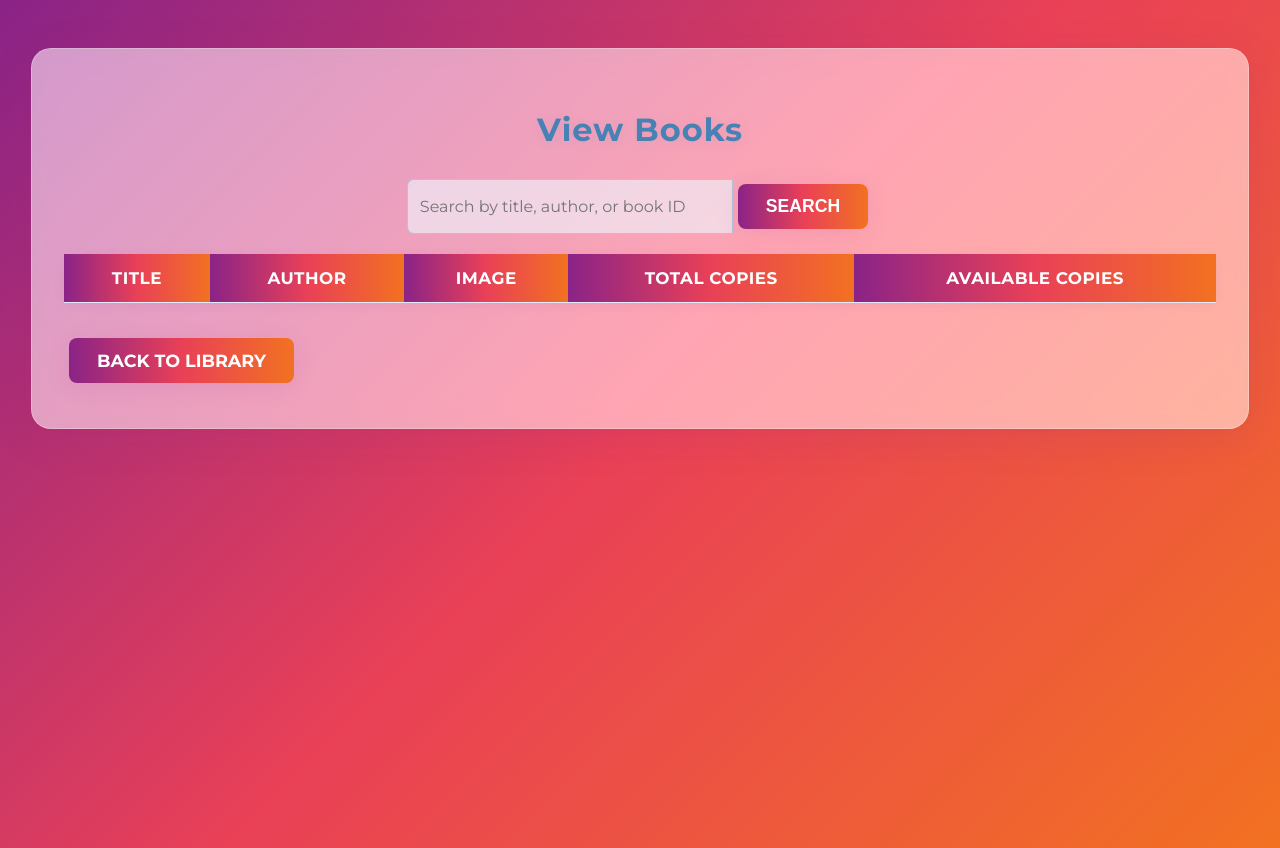
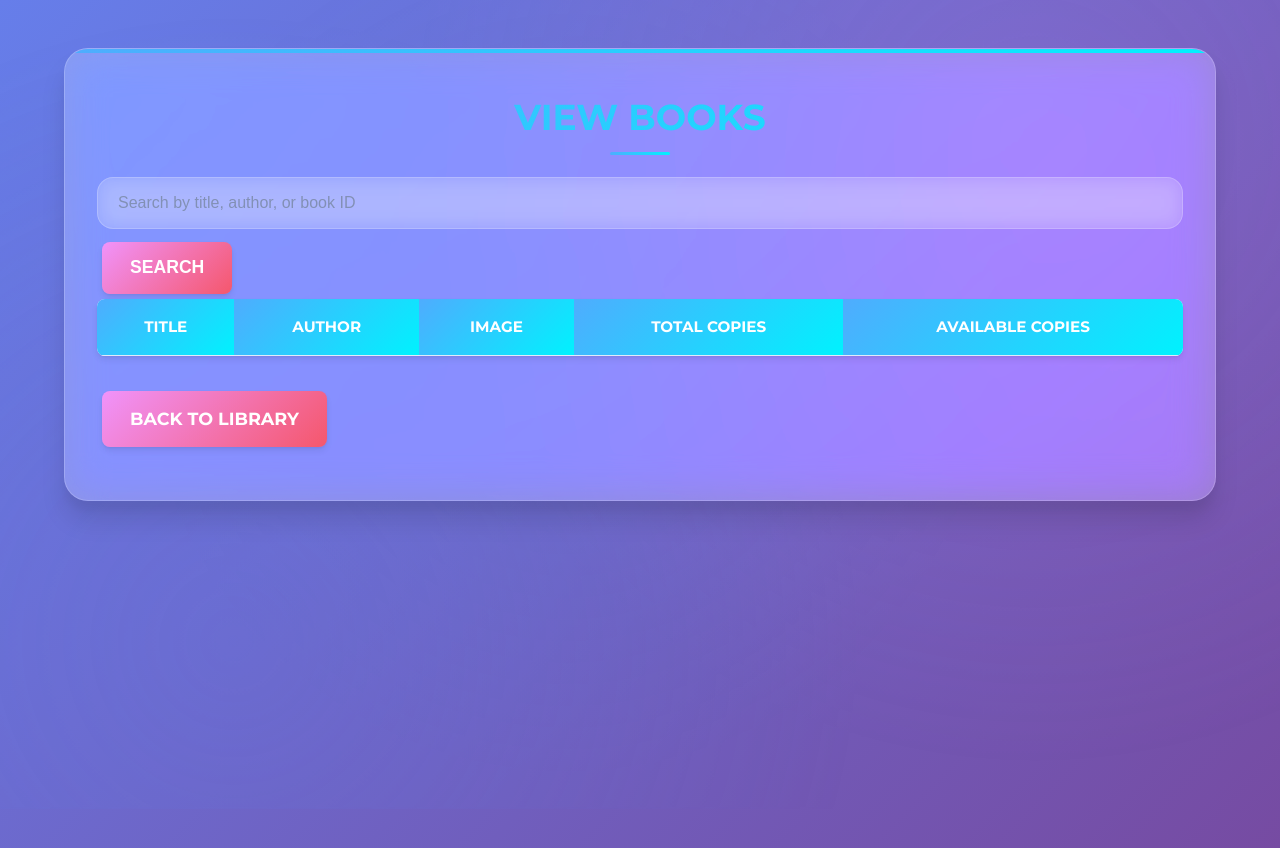
Before and after one commit to vidved123/MyLibrary, a Python web app: template templates/view_books.html in a window 1280 px wide. Run offline with Jinja, Linux system fonts and the light colour scheme; the template is opened without the code that fills it, so the values that code supplies are empty.

Commit message:
Update ViewBooks.css

```diff
--- a/static/css/ViewBooks.css
+++ b/static/css/ViewBooks.css
@@ -1,313 +1,426 @@
 @import url('https://fonts.googleapis.com/css2?family=Montserrat:wght@400;700&display=swap');
+
+:root {
+  --primary-gradient: linear-gradient(135deg, #667eea 0%, #764ba2 100%);
+  --secondary-gradient: linear-gradient(135deg, #f093fb 0%, #f5576c 100%);
+  --accent-gradient: linear-gradient(135deg, #4facfe 0%, #00f2fe 100%);
+  --success-gradient: linear-gradient(135deg, #43e97b 0%, #38f9d7 100%);
+  --error-gradient: linear-gradient(135deg, #fa709a 0%, #fee140 100%);
+  --glass-bg: rgba(255, 255, 255, 0.25);
+  --glass-border: rgba(255, 255, 255, 0.18);
+  --text-primary: #1a202c;
+  --text-secondary: #4a5568;
+  --text-muted: #718096;
+  --shadow-sm: 0 1px 3px rgba(0,0,0,0.12), 0 1px 2px rgba(0,0,0,0.24);
+  --shadow-md: 0 4px 6px rgba(0,0,0,0.07), 0 1px 3px rgba(0,0,0,0.06);
+  --shadow-lg: 0 10px 15px rgba(0,0,0,0.1), 0 4px 6px rgba(0,0,0,0.05);
+  --shadow-xl: 0 20px 25px rgba(0,0,0,0.1), 0 10px 10px rgba(0,0,0,0.04);
+  --border-radius: 16px;
+  --border-radius-sm: 8px;
+  --border-radius-lg: 24px;
+  --transition: all 0.3s cubic-bezier(0.4, 0, 0.2, 1);
+  --transition-fast: all 0.15s cubic-bezier(0.4, 0, 0.2, 1);
+}
+
+/* Reset */
+* { box-sizing: border-box; margin: 0; padding: 0; }
 
 body {
   font-family: 'Montserrat', 'Segoe UI', Tahoma, Geneva, Verdana, sans-serif;
-    background: linear-gradient(135deg, #8a2387 0%, #e94057 50%, #f27121 100%);
-    color: #333;
+  background: var(--primary-gradient);
+  color: var(--text-primary);
   min-height: 100vh;
   animation: fadeInBody 1s ease;
+  padding: 0;
   margin: 0;
-    padding: 0;
+  position: relative;
+  overflow-x: hidden;
+  line-height: 1.6;
 }
 
-@keyframes fadeInBody {
-    from { opacity: 0; }
-    to { opacity: 1; }
+body::before {
+  content: '';
+  position: fixed;
+  top: 0; left: 0; width: 100vw; height: 100vh;
+  z-index: -1;
+  background:
+    radial-gradient(circle at 20% 80%, rgba(102,126,234,0.18) 0%, transparent 50%),
+    radial-gradient(circle at 80% 20%, rgba(240,147,251,0.13) 0%, transparent 50%),
+    radial-gradient(circle at 45% 45%, rgba(79,172,254,0.08) 0%, transparent 50%);
+  animation: backgroundShift 20s ease-in-out infinite;
 }
 
+@keyframes fadeInBody { from { opacity: 0; } to { opacity: 1; } }
+@keyframes backgroundShift {
+  0%, 100% { transform: translate(0,0) scale(1);}
+  25% { transform: translate(-10px,-10px) scale(1.05);}
+  50% { transform: translate(10px,-5px) scale(1.02);}
+  75% { transform: translate(-5px,10px) scale(1.03);}
+}
+
+/* Container */
 .container {
   width: 90%;
   max-width: 1200px;
   margin: 48px auto;
-    background: rgba(255, 255, 255, 0.55);
+  background: var(--glass-bg);
   padding: 40px 32px;
-    border-radius: 20px;
-    box-shadow: 0 8px 40px rgba(138, 35, 135, 0.13), 0 1.5px 4px rgba(233, 64, 87, 0.07);
-    backdrop-filter: blur(12px) saturate(120%);
-    border: 1.5px solid rgba(255,255,255,0.25);
-    animation: fadeInUp 1s 0.2s both;
+  border-radius: var(--border-radius-lg);
+  box-shadow: var(--shadow-xl);
+  border: 1.5px solid var(--glass-border);
+  backdrop-filter: blur(20px) saturate(180%);
+  animation: fadeInUp 1s cubic-bezier(0.4, 0, 0.2, 1);
+  overflow: auto;
+  position: relative;
+  transition: var(--transition);
 }
+.container::before {
+  content: '';
+  position: absolute;
+  top: 0; left: 0; right: 0;
+  height: 4px;
+  background: var(--accent-gradient);
+  border-radius: var(--border-radius-lg) var(--border-radius-lg) 0 0;
+}
+.container:hover {
+  transform: translateY(-4px);
+  box-shadow: 0 25px 50px rgba(0,0,0,0.15);
+}
+@keyframes fadeInUp { from { opacity: 0; transform: translateY(60px) scale(0.95);} to { opacity: 1; transform: translateY(0) scale(1);} }
 
-@keyframes fadeInUp {
-    from { opacity: 0; transform: translateY(40px); }
-    to { opacity: 1; transform: translateY(0); }
-}
-
+/* Heading */
 h1 {
   text-align: center;
   margin-bottom: 30px;
-    color: #4682b4;
-    font-size: 2em;
-    font-weight: 700;
-    letter-spacing: 1px;
-    text-shadow: 1px 2px 12px rgba(70, 130, 180, 0.10);
-    animation: fadeInDown 1s 0.3s both;
+  font-size: 2.25rem;
+  font-weight: 800;
+  background: var(--accent-gradient);
+  -webkit-background-clip: text;
+  -webkit-text-fill-color: transparent;
+  background-clip: text;
+  animation: fadeInDown 0.8s 0.2s both;
+  position: relative;
+  text-transform: uppercase;
+}
+h1::after {
+  content: '';
+  position: absolute;
+  bottom: -8px;
+  left: 50%;
+  transform: translateX(-50%);
+  width: 60px;
+  height: 3px;
+  background: var(--accent-gradient);
+  border-radius: 2px;
+}
+@keyframes fadeInDown { from { opacity: 0; transform: translateY(-20px);} to { opacity: 1; transform: translateY(0);} }
+
+/* Form/Labels for search, filter, etc. */
+.form-group { margin-bottom: 22px; position: relative; }
+.form-group label {
+  display: block;
+  margin-bottom: 8px;
+  font-size: 0.95rem;
+  color: var(--text-primary);
+  font-weight: 600;
+  letter-spacing: 0.5px;
+  transition: var(--transition);
+}
+input[type="text"], input[type="password"], input[type="email"], input[type="tel"], select {
+  width: 100%;
+  padding: 16px 20px;
+  border: 1px solid rgba(255,255,255,0.2);
+  border-radius: var(--border-radius);
+  font-size: 1rem;
+  background: rgba(255,255,255,0.1);
+  backdrop-filter: blur(10px);
+  color: var(--text-primary);
+  font-weight: 500;
+  outline: none;
+  transition: var(--transition);
+  margin-bottom: 8px;
+}
+input[type="text"]:focus, input[type="password"]:focus, input[type="email"]:focus, input[type="tel"]:focus, select:focus {
+  border-color: var(--accent-gradient);
+  background: rgba(255,255,255,0.15);
+  box-shadow: 0 0 0 3px rgba(79,172,254,0.1);
+  transform: translateY(-1px);
+}
+input::placeholder, select::placeholder {
+  color: var(--text-muted);
+  opacity: 0.7;
 }
 
-@keyframes fadeInDown {
-    from { opacity: 0; transform: translateY(-30px); }
-    to { opacity: 1; transform: translateY(0); }
+/* .suggestions for autocomplete */
+.suggestions {
+  border: 1px solid var(--glass-border);
+  border-top: none;
+  max-height: 150px;
+  overflow-y: auto;
+  position: absolute;
+  background: var(--glass-bg);
+  width: 100%;
+  z-index: 1000;
+  top: 100%;
+  left: 0;
+  box-shadow: var(--shadow-lg);
+  border-radius: 0 0 var(--border-radius) var(--border-radius);
+}
+.suggestion-item {
+  padding: 12px 20px;
+  cursor: pointer;
+  transition: var(--transition-fast);
+  color: var(--text-primary);
+  border-bottom: 1px solid rgba(255,255,255,0.1);
+}
+.suggestion-item:last-child { border-bottom: none; }
+.suggestion-item:hover {
+  background: rgba(255,255,255,0.1);
+  transform: translateX(4px);
 }
 
-/* Search Form */
-.search-form {
-    display: flex;
-    justify-content: center;
-    margin-bottom: 20px;
-}
-
-.search-form input[type="text"] {
-    padding: 12px;
-    font-size: 16px;
-    width: 300px;
-    border: 1.5px solid #b0c4de;
-    border-radius: 7px 0 0 7px;
-    outline: none;
-    background: rgba(240, 248, 255, 0.6);
-    transition: border-color 0.3s, box-shadow 0.3s, background 0.3s;
-    font-family: inherit;
-}
-
-.search-form input[type="text"]:focus {
-    border-color: #4682b4;
-    background: #fff;
-    box-shadow: 0 0 0 2px #b0c4de33;
-}
-
-.search-form button {
-    padding: 12px 24px;
-    font-size: 16px;
-    background: linear-gradient(90deg, #8a2387 0%, #e94057 50%, #f27121 100%);
-    color: white;
-    border: none;
-    border-radius: 0 7px 7px 0;
-    cursor: pointer;
-    font-weight: 600;
-    box-shadow: 0 4px 24px rgba(70, 130, 180, 0.10);
-    transition: background 0.3s, transform 0.3s, box-shadow 0.3s;
-    outline: none;
-    text-transform: uppercase;
-}
-
-.search-form button:hover {
-    background: linear-gradient(90deg, #f27121 0%, #e94057 50%, #8a2387 100%);
-    box-shadow: 0 8px 32px rgba(70, 130, 180, 0.18);
-    transform: translateY(-2px) scale(1.03);
-}
-
-/* Table styling */
+/* Table */
 table {
   width: 100%;
   border-collapse: collapse;
   margin-bottom: 30px;
-    background: rgba(250,250,250,0.85);
-    border-radius: 12px;
-    box-shadow: 0 2px 12px rgba(138, 35, 135, 0.07);
-    animation: fadeIn 1s 0.5s both;
+  background: rgba(250,250,250,0.90);
+  border-radius: var(--border-radius-sm);
+  box-shadow: var(--shadow-md);
+  animation: fadeIn 0.8s 0.4s both;
+  overflow: hidden;
 }
-
-@keyframes fadeIn {
-    from { opacity: 0; }
-    to { opacity: 1; }
-}
-
+@keyframes fadeIn { from { opacity: 0; } to { opacity: 1; } }
 th, td {
-    padding: 14px 18px;
+  padding: 16px;
   text-align: center;
   border-bottom: 1px solid #e0eafc;
   text-transform: uppercase;
+  font-size: 0.95rem;
 }
-
-table th {
-    background: linear-gradient(90deg, #8a2387 0%, #e94057 50%, #f27121 100%);
+th {
+  background: var(--accent-gradient);
   color: #fff;
-    font-weight: bold;
-    font-size: 1.05em;
-    letter-spacing: 0.5px;
+  font-weight: 700;
 }
-
 table img {
   max-width: 100px;
   height: auto;
-    border-radius: 7px;
+  border-radius: var(--border-radius-sm);
 }
-
 tr:hover td {
   background: #e0eafc;
   transition: background 0.3s;
 }
+tr:nth-child(even) td { background: #f9f9f9; }
 
 /* Buttons */
-button, .search-form button, a.back-button {
-    padding: 12px 28px;
+button, .button, .back-button {
+  padding: 14px 28px;
   font-size: 1.1em;
   margin: 5px;
-    border-radius: 8px;
+  border-radius: var(--border-radius-sm);
   text-decoration: none;
   cursor: pointer;
   display: inline-block;
-    font-weight: 600;
-    box-shadow: 0 4px 24px rgba(138, 35, 135, 0.10);
-    transition: background 0.3s, transform 0.3s, box-shadow 0.3s;
+  font-weight: 700;
+  box-shadow: var(--shadow-md);
+  background: var(--secondary-gradient);
+  color: white;
+  border: none;
   outline: none;
-    border: none;
   text-transform: uppercase;
-    background: linear-gradient(90deg, #8a2387 0%, #e94057 50%, #f27121 100%);
-    color: white;
+  transition: background 0.3s, box-shadow 0.3s, transform 0.3s;
+  position: relative;
+  overflow: hidden;
+  min-height: 52px;
+}
+button::before, .button::before, .back-button::before {
+  content: '';
+  position: absolute;
+  top: 0; left: -100%; width: 100%; height: 100%;
+  background: linear-gradient(90deg, transparent, rgba(255,255,255,0.2), transparent);
+  transition: var(--transition);
+}
+button:hover::before, .button:hover::before, .back-button:hover::before {
+  left: 100%;
+}
+button:hover, .button:hover, .back-button:hover {
+  background: var(--accent-gradient);
+  box-shadow: var(--shadow-lg);
+  transform: translateY(-2px) scale(1.02);
+}
+.delete-button {
+  background: linear-gradient(90deg, #dc3545 0%, #ff758c 100%);
+  color: #fff;
+}
+.delete-button:hover {
+  background: linear-gradient(90deg, #c82333 0%, #ff758c 100%);
+}
+.register-button {
+  background: var(--success-gradient);
+}
+.register-button:hover {
+  background: linear-gradient(135deg, #059669 0%, #10b981 100%);
 }
 
-button:hover, .search-form button:hover, a.back-button:hover {
-    background: linear-gradient(90deg, #f27121 0%, #e94057 50%, #8a2387 100%);
-    box-shadow: 0 8px 32px rgba(242, 113, 33, 0.18);
-    transform: translateY(-2px) scale(1.03);
+/* Utility - Button Group */
+.button-group {
+  display: flex;
+  flex-direction: column;
+  gap: 12px;
+  width: 100%;
+  margin-top: 24px;
+}
+.button-group button,
+.button-group .register-button {
+  width: 100%;
+  margin-top: 0;
+  border-radius: var(--border-radius-sm);
+  font-size: 1rem;
+  font-weight: 600;
+  box-sizing: border-box;
+  min-height: 52px;
 }
 
-.delete-button {
-    background: linear-gradient(90deg, #dc3545 0%, #ff758c 100%);
-    color: white;
+/* .message and .flashes */
+.message {
+  text-align: center;
+  margin-top: 16px;
+  color: #dc2626;
+  font-weight: 600;
+  letter-spacing: 0.5px;
+  animation: slideInDown 0.6s ease-out;
+  padding: 12px 16px;
+  background: linear-gradient(135deg, rgba(239,68,68,0.1) 0%, rgba(220,38,38,0.1) 100%);
+  border: 1px solid rgba(239,68,68,0.2);
+  border-radius: var(--border-radius-sm);
+  position: relative;
+  overflow: hidden;
 }
+.message::before {
+  content: '';
+  position: absolute;
+  left: 0; top: 0; bottom: 0; width: 4px;
+  background: var(--error-gradient);
+  border-radius: 2px;
+}
+@keyframes slideInDown { from { opacity: 0; transform: translateY(-10px);} to { opacity: 1; transform: translateY(0);}}
 
-.delete-button:hover {
-    background: linear-gradient(90deg, #c82333 0%, #ff758c 100%);
-    box-shadow: 0 8px 32px rgba(220, 53, 69, 0.18);
-    transform: translateY(-2px) scale(1.03);
+.flash-messages .success {
+  background: #d4edda;
+  color: #155724;
+  padding: 12px;
+  border-radius: var(--border-radius-sm);
+  margin-bottom: 10px;
 }
-
-.back-button {
-    background: linear-gradient(90deg, #6c757d 0%, #b0c4de 100%);
-    color: white;
+.flash-messages .error,
+.flash-messages .danger {
+  background: #f8d7da;
+  color: #721c24;
+  padding: 12px;
+  border-radius: var(--border-radius-sm);
+  margin-bottom: 10px;
 }
-
-.back-button:hover {
-    background: linear-gradient(90deg, #5a6268 0%, #b0c4de 100%);
-    box-shadow: 0 8px 32px rgba(70, 130, 180, 0.18);
-    transform: translateY(-2px) scale(1.03);
-}
-
-/* Flash messages */
-.flash-messages .success {
-    background-color: #d4edda;
-    color: #155724;
-    padding: 10px;
-    border-radius: 5px;
+.flash-messages .warning {
+  background: #fff3cd;
+  color: #856404;
+  padding: 12px;
+  border-radius: var(--border-radius-sm);
   margin-bottom: 10px;
 }
 
-.flash-messages .error,
-.flash-messages .danger {
-    background-color: #f8d7da;
-    color: #721c24;
-    padding: 10px;
-    border-radius: 5px;
-    margin-bottom: 10px;
+/* Loading state */
+.loading {
+  position: relative;
+  pointer-events: none;
+}
+.loading::after {
+  content: '';
+  position: absolute;
+  top: 50%; left: 50%;
+  width: 20px; height: 20px;
+  margin: -10px 0 0 -10px;
+  border: 2px solid rgba(255,255,255,0.3);
+  border-top: 2px solid #fff;
+  border-radius: 50%;
+  animation: spin 1s linear infinite;
+}
+@keyframes spin { 0% {transform: rotate(0);} 100% {transform: rotate(360deg);} }
+
+/* Empty state */
+.empty-state {
+  text-align: center;
+  padding: 48px 24px;
+  color: var(--text-secondary);
+}
+.empty-state h3 {
+  font-size: 1.5rem;
+  margin-bottom: 16px;
+  color: var(--text-primary);
+}
+.empty-state p {
+  font-size: 1rem;
+  margin-bottom: 24px;
 }
 
-.flash-messages .warning {
-    background-color: #fff3cd;
-    color: #856404;
-    padding: 10px;
-    border-radius: 5px;
-    margin-bottom: 10px;
+/* Custom Scrollbar */
+::-webkit-scrollbar { width: 8px; background: #e0eafc; }
+::-webkit-scrollbar-thumb { background: var(--accent-gradient); border-radius: 8px; }
+::-webkit-scrollbar-corner { background: transparent; }
+
+/* Focus Management */
+*:focus-visible {
+  outline: 2px solid #667eea;
+  outline-offset: 2px;
 }
 
-/* Modal overlay */
-.modal {
-    position: fixed;
-    top: 0; left: 0;
-    width: 100%; height: 100%;
-    display: none;
-    justify-content: center;
-    align-items: center;
-    background: rgba(0, 0, 0, 0.6);
-    z-index: 999;
+/* Responsive Design */
+@media (max-width: 1024px) {
+  .container { padding: 32px 20px; }
+  h1 { font-size: 2rem; }
+}
+@media (max-width: 768px) {
+  h1 { font-size: 1.5rem; }
+  .container { padding: 20px 12px; }
+  table { font-size: 0.9rem; }
+  th, td { padding: 10px; }
+  .button, button, .back-button { font-size: 1em; padding: 10px 12px; }
+  .form-group label { font-size: 0.9rem; }
+  input, select { padding: 12px 12px; font-size: 0.95rem; }
+}
+@media (max-width: 480px) {
+  .container { padding: 12px 2px; }
+  h1 { font-size: 1.15rem;}
+  th, td { font-size: 0.85em;}
+  .button, button, .back-button { font-size: 0.95em; padding: 8px 8px; }
+  .message { font-size: 0.85rem; padding: 10px 10px; }
+  .form-group label { font-size: 0.85rem; }
 }
 
-/* Modal content box */
-.modal-content {
-    background: rgba(255,255,255,0.95);
-    padding: 30px;
-    border-radius: 12px;
-    width: 90%;
-    max-width: 400px;
-    text-align: center;
-    box-shadow: 0 6px 20px rgba(70, 130, 180, 0.13);
+/* Print Styles */
+@media print {
+  body { background: white; color: black;}
+  .container { box-shadow: none; border: 1px solid #ccc; background: white;}
+  button, .back-button, .button { display: none;}
+  .message, .flash-messages { display: none;}
 }
 
-/* Modal buttons */
-.modal-content button {
-    margin: 10px;
-    padding: 12px 28px;
-    border: none;
-    border-radius: 30px;
-    font-size: 1.1em;
-    font-weight: bold;
-    cursor: pointer;
-    transition: background 0.3s, transform 0.3s, box-shadow 0.3s;
-    outline: none;
-    box-shadow: 0 4px 24px rgba(70, 130, 180, 0.10);
+/* High Contrast Mode */
+@media (prefers-contrast: high) {
+  :root { --glass-bg: rgba(255,255,255,0.95); --glass-border: rgba(0,0,0,0.3); }
+  .container, table, th, td { background: white; color: black;}
+  input, select { background: white; border: 1px solid #000; color: black;}
+  .suggestions { background: white; border: 1px solid #000;}
+  .suggestion-item { color: black;}
+  th { background: #fff; color: #000;}
 }
 
-/* Specific button styles */
-.modal-content button:nth-child(1) {
-    background: linear-gradient(90deg, #ffc107 0%, #ffe082 100%);
-    color: #212529;
-}
-.modal-content button:nth-child(1):hover {
-    background: linear-gradient(90deg, #e0a800 0%, #ffe082 100%);
-}
-
-.modal-content button:nth-child(2) {
-    background: linear-gradient(90deg, #dc3545 0%, #ff758c 100%);
-    color: #fff;
-}
-.modal-content button:nth-child(2):hover {
-    background: linear-gradient(90deg, #c82333 0%, #ff758c 100%);
-}
-
-.modal-content button:nth-child(3) {
-    background: linear-gradient(90deg, #6c757d 0%, #b0c4de 100%);
-    color: white;
-}
-.modal-content button:nth-child(3):hover {
-    background: linear-gradient(90deg, #5a6268 0%, #b0c4de 100%);
-}
-
-::-webkit-scrollbar {
-    width: 8px;
-    background: #e0eafc;
-}
-::-webkit-scrollbar-thumb {
-    background: #b0c4de;
-    border-radius: 8px;
-}
-
-/* Responsive adjustments */
-@media (max-width: 600px) {
-    .search-form {
-        flex-direction: column;
-    }
-
-    .search-form input[type="text"],
-    .search-form button {
-        width: 100%;
-        border-radius: 7px;
-        margin-bottom: 10px;
-    }
-
-    .modal-content {
-        width: 90%;
-    }
-    .container {
-        padding: 20px 8px;
-    }
-    table {
-        font-size: 14px;
-    }
-    th, td {
-        padding: 8px;
-    }
-    button, .search-form button, a.back-button {
-        font-size: 1em;
-        padding: 10px 12px;
+/* Reduced Motion */
+@media (prefers-reduced-motion: reduce) {
+  *, *::before, *::after {
+    animation-duration: 0.01ms !important;
+    animation-iteration-count: 1 !important;
+    transition-duration: 0.01ms !important;
   }
 }
```
Lines whose indentation alone changed are shown as unchanged.
